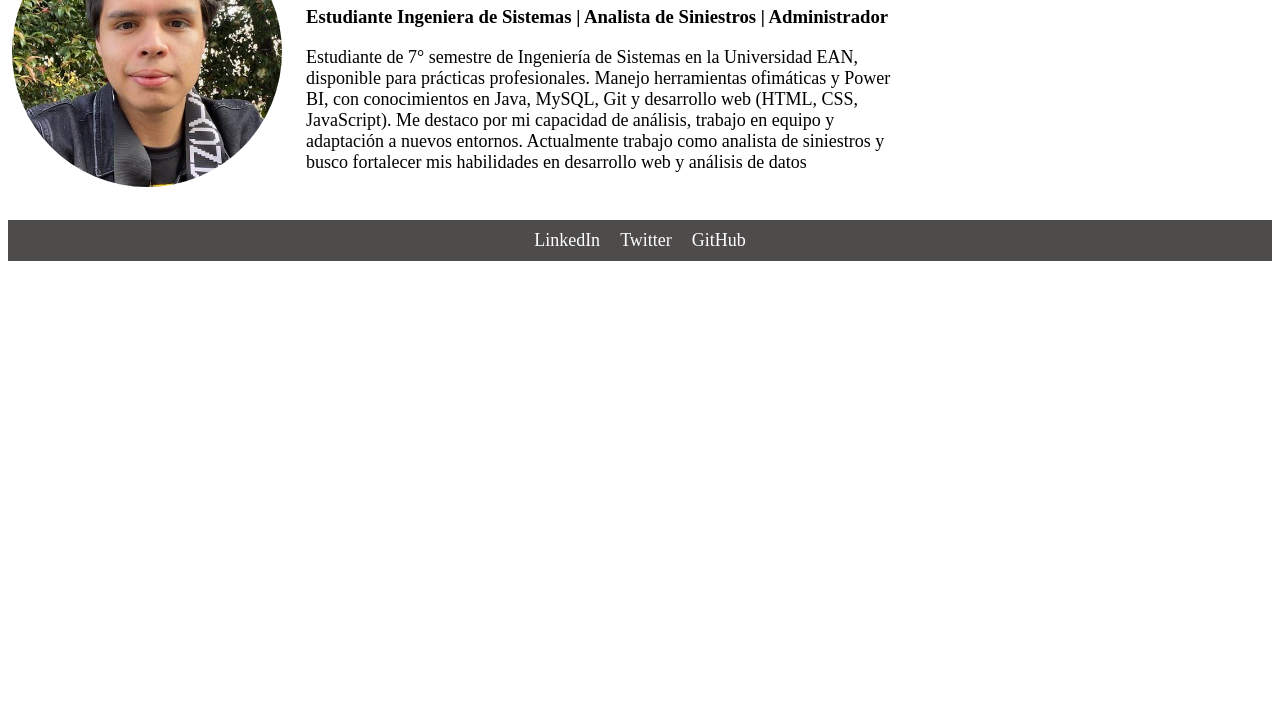
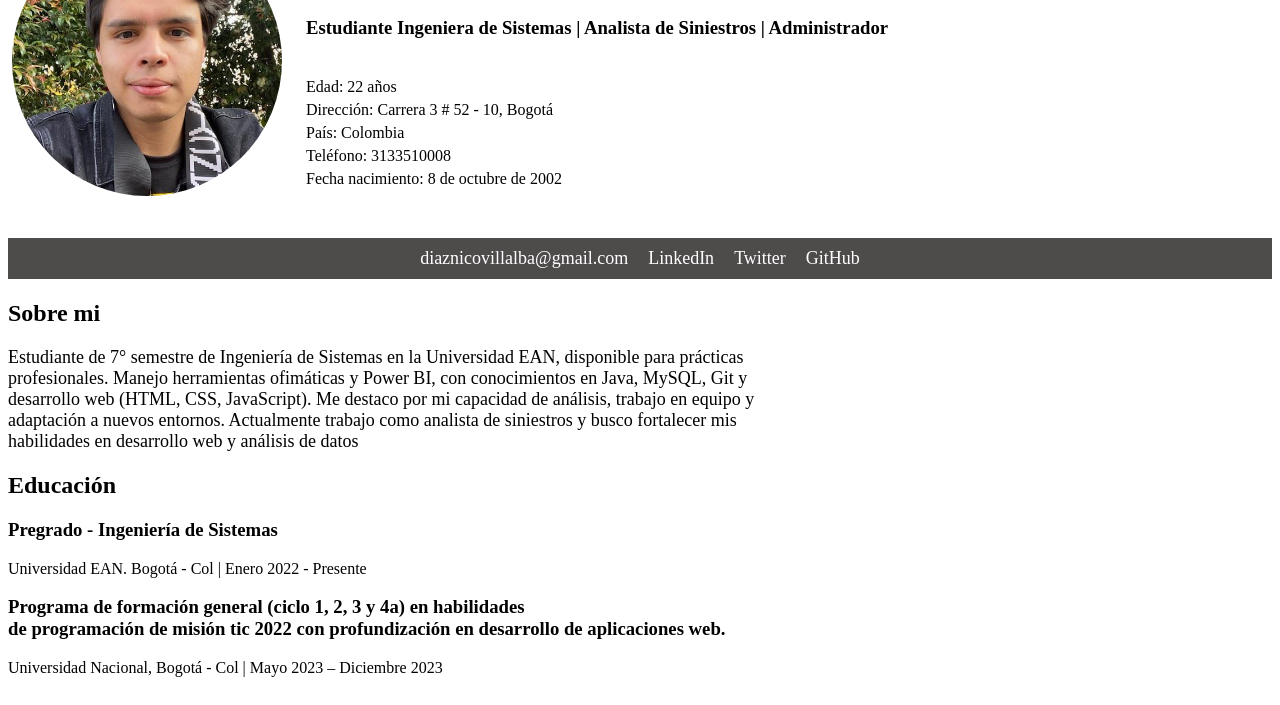
Before and after one commit to NicoDiazVillalba/CV_Interactivo, a plain HTML site: page index.html in a window 1280 px wide. Shown: the part 95-800 px from the top of the page. Drawn offline with Linux system fonts and the light colour scheme.

Commit message:
Se añade seccion de educación y lista de datos básicos

```diff
--- a/index.html
+++ b/index.html
@@ -18,21 +18,25 @@
 
                     <h1 class="Nombre">Nicolas Diaz Villalba</h1>
                     <h3 class="Profesion">Estudiante Ingeniera de Sistemas | Analista de Siniestros | Administrador</h3>
-                    <p class="descripcion" id="descripcion">
-                        Estudiante de 7° semestre de Ingeniería de Sistemas en la Universidad EAN, disponible para
-                        prácticas profesionales. Manejo herramientas ofimáticas y Power BI, con conocimientos en Java,
-                         MySQL, Git y desarrollo web (HTML, CSS, JavaScript). Me destaco por mi capacidad de análisis,
-                         trabajo en equipo y adaptación a nuevos entornos. Actualmente trabajo como analista de
-                         siniestros y busco fortalecer mis habilidades en desarrollo web y análisis de datos
-                    </p>
+                    <ul>
+                        <li>Edad: 22 años</li>
+                        <li>Dirección: Carrera 3 # 52 - 10, Bogotá</li>
+                        <li>País: Colombia</li>
+                        <li>Teléfono: 3133510008</li>
+                        <li>Fecha nacimiento: 8 de octubre de 2002</li>
+                    </ul>
+
                 </div>
 
-                <div class = "redes-sociales">
+                <div class="redes-sociales">
                     <ul class="redes-enlaces">
-                        <li><a href="https://www.linkedin.com/in/nicolas-diaz-villalba-7856ba218/" class="linkedin" target="_blank">LinkedIn</a></li>
+                        <li><a href="mailto:diaznicovillalba@gmail.com" class="correo">diaznicovillalba@gmail.com</a>
+                        </li>
+                        <li><a href="https://www.linkedin.com/in/nicolas-diaz-villalba-7856ba218/" class="linkedin"
+                                target="_blank">LinkedIn</a></li>
                         <li><a href="https://x.com/NicolasDiazVil3" class="twitter" target="_blank">Twitter</a></li>
                         <li><a href="https://github.com/NicoDiazVillalba" class="github" target="_blank">GitHub</a></li>
-                      </ul>
+                    </ul>
                 </div>
             </div>
 
@@ -41,6 +45,42 @@
 
     </header>
 
+    <section id="sobre-mi" class="container">
+
+        <h2>Sobre mi</h2>
+
+        <p class="descripcion" id="descripcion">
+            Estudiante de 7° semestre de Ingeniería de Sistemas en la Universidad EAN, disponible para
+            prácticas profesionales. Manejo herramientas ofimáticas y Power BI, con conocimientos en Java,
+            MySQL, Git y desarrollo web (HTML, CSS, JavaScript). Me destaco por mi capacidad de análisis,
+            trabajo en equipo y adaptación a nuevos entornos. Actualmente trabajo como analista de
+            siniestros y busco fortalecer mis habilidades en desarrollo web y análisis de datos
+        </p>
+
+    </section>
+
+    <section id="educacion" class="container">
+
+        <h2>Educación</h2>
+
+        <div class="item-educacion">
+            <h3>Pregrado - Ingeniería de Sistemas</h3>
+            <p class = "institucion">
+                Universidad EAN. Bogotá - Col  | Enero 2022 - Presente
+            </p>
+        </div>
+
+        <div class="item-educacion">
+            <h3>Programa de formación general (ciclo 1, 2, 3 y 4a) en habilidades<br>
+                de programación de misión tic 2022 con profundización en desarrollo
+                de aplicaciones web.</h3>
+            <p class = "institucion">
+                Universidad Nacional, Bogotá - Col  | Mayo 2023 – Diciembre 2023
+            </p>
+        </div>
+
+    </section>
+
 
 </body>
 
--- a/styles.css
+++ b/styles.css
@@ -3,7 +3,7 @@
     align-items: center;
     gap: 20px;
     margin-bottom: 0;
-    flex-wrap: wrap; /* Permite que los elementos se ajusten en pantallas pequeñas */
+    flex-wrap: wrap;
 }
 
 .foto-perfil {
@@ -14,15 +14,23 @@
 
 }
 
-.descripcion {
-    max-width:750px;
-    font-size: 18px;
-    margin-bottom: 5px; /* Reduce el espacio entre la descripción y las redes */
-
-}
 
 .texto-inicial {
     max-width: 600px;
+    display: flex;
+    flex-direction: column;
+    align-items: flex-start;
+    gap: 5px;
+}
+
+.texto-inicial ul {
+    list-style: none;
+    padding: 0;
+}
+
+.texto-inicial li {
+    font-size: 16px;
+    margin-bottom: 5px;
 }
 
 .redes-sociales {
@@ -58,3 +66,10 @@
 .redes-enlaces a:hover {
     color: #f39c12;
 }
+
+.descripcion {
+    max-width:750px;
+    font-size: 18px;
+    margin-bottom: 5px;
+
+}
```
